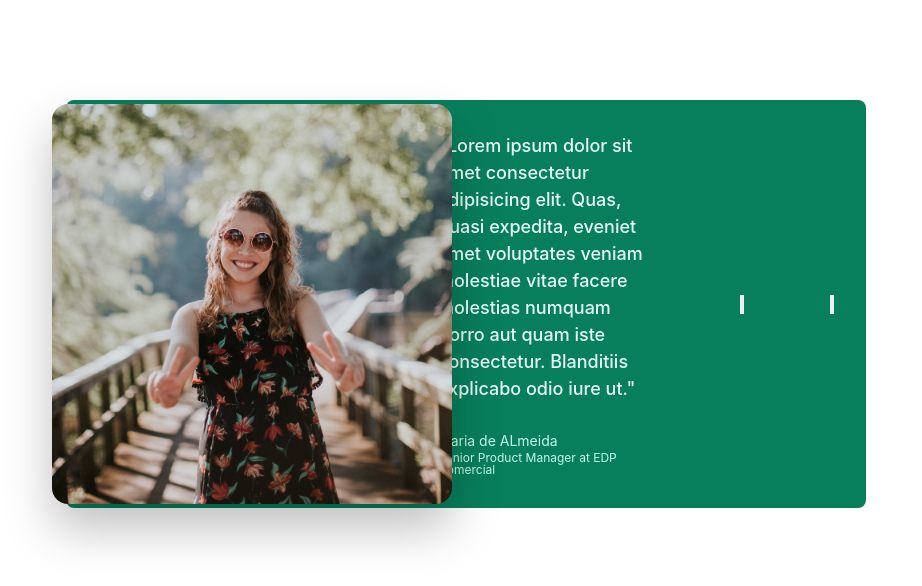
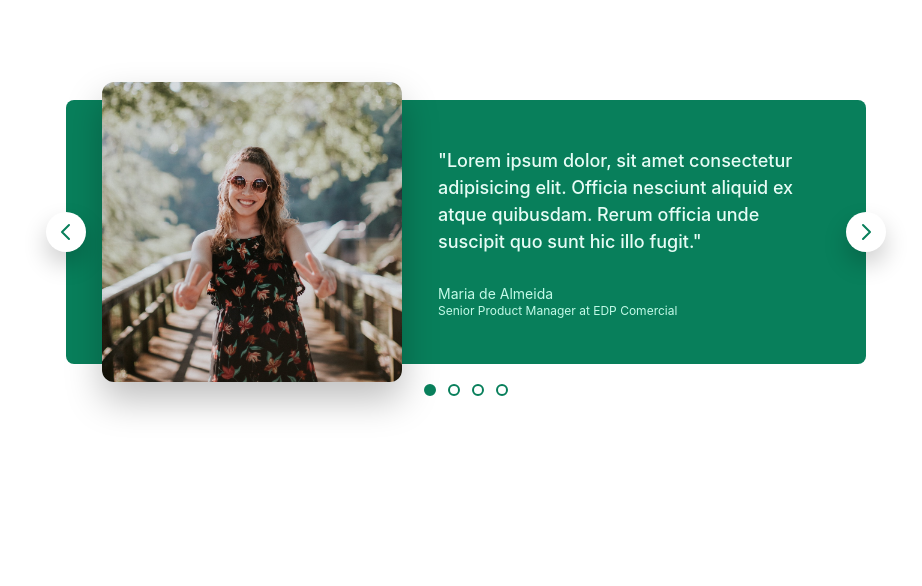
Before and after one commit to fatlindshehu/css-projects, a plain HTML site: page carousel/index.html in a window 1280 px wide. Shown: the whole page, without its empty margins (174-1096 px from the left). Drawn offline with Linux system fonts and the light colour scheme.

Commit message:
Building Carousel p2

```diff
--- a/carousel/index.html
+++ b/carousel/index.html
@@ -9,50 +9,55 @@
   </head>
   <body>
     <div class="carousel">
-      <img src="/maria.jpg" alt="Maria" />
+      <img src="maria.jpg" alt="Maria de Almeida" />
       <blockquote class="testimonial">
         <p class="testimonial-text">
-          "Lorem ipsum dolor sit amet consectetur adipisicing elit. Quas, quasi
-          expedita, eveniet amet voluptates veniam molestiae vitae facere
-          molestias numquam porro aut quam iste consectetur. Blanditiis
-          explicabo odio iure ut."
+          "Lorem ipsum dolor, sit amet consectetur adipisicing elit. Officia
+          nesciunt aliquid ex atque quibusdam. Rerum officia unde suscipit quo
+          sunt hic illo fugit."
         </p>
-        <p class="testimonial-author">Maria de ALmeida</p>
+        <p class="testimonial-author">Maria de Almeida</p>
         <p class="testimonial-job">Senior Product Manager at EDP Comercial</p>
       </blockquote>
-      <button class="btn">
+
+      <button class="btn btn--left">
         <svg
           xmlns="http://www.w3.org/2000/svg"
-          class="h-6 w-6"
+          class="btn-icon"
           fill="none"
           viewBox="0 0 24 24"
           stroke="currentColor"
-          stroke-width="2"
         >
           <path
             stroke-linecap="round"
             stroke-linejoin="round"
+            stroke-width="2"
             d="M15 19l-7-7 7-7"
           />
         </svg>
       </button>
-
-      <button class="btn">
+      <button class="btn btn--right">
         <svg
           xmlns="http://www.w3.org/2000/svg"
-          class="h-6 w-6"
+          class="btn-icon"
           fill="none"
           viewBox="0 0 24 24"
           stroke="currentColor"
-          stroke-width="2"
         >
           <path
             stroke-linecap="round"
             stroke-linejoin="round"
+            stroke-width="2"
             d="M9 5l7 7-7 7"
           />
         </svg>
       </button>
+      <div class="dots">
+        <button class="dot dot--fill">&nbsp;</button>
+        <button class="dot">&nbsp;</button>
+        <button class="dot">&nbsp;</button>
+        <button class="dot">&nbsp;</button>
+      </div>
     </div>
   </body>
 </html>
--- a/carousel/style.css
+++ b/carousel/style.css
@@ -20,13 +20,19 @@ body {
   color: #343a40;
   line-height: 1;
 }
+
 .carousel {
   width: 800px;
+  margin: 100px auto;
   background-color: #087f5b;
-  padding: 32px;
-  padding-left: 86px;
-  margin: 100px auto;
+  /* padding: 32px; */
+  /* padding-left: 86px; */
+  /* padding-right: 48px; */
+  padding: 32px 48px 32px 86px;
+
   border-radius: 8px;
+  position: relative;
+
   display: flex;
   align-items: center;
   gap: 86px;
@@ -35,7 +41,7 @@ body {
 img {
   height: 200px;
   border-radius: 8px;
-  transform: scale(2);
+  transform: scale(1.5);
   box-shadow: 0 12px 24px rgba(0, 0, 0, 0.25);
 }
 
@@ -46,12 +52,74 @@ img {
   margin-bottom: 32px;
   color: #e6fcf5;
 }
+
 .testimonial-author {
   font-size: 14px;
   margin-bottom: 4px;
   color: #c3fae8;
 }
+
 .testimonial-job {
   font-size: 12px;
   color: #c3fae8;
 }
+
+/* CONTROLS */
+.btn {
+  background-color: #fff;
+  border: none;
+  height: 40px;
+  width: 40px;
+  border-radius: 50%;
+  position: absolute;
+  box-shadow: 0 12px 24px rgba(0, 0, 0, 0.2);
+  cursor: pointer;
+
+  display: flex;
+  align-items: center;
+  justify-content: center;
+}
+
+.btn--left {
+  /* In relation to PARENTE ELEMENT */
+  left: 0;
+  top: 50%;
+
+  /* In relation to ELEMENT ITSELF */
+  transform: translate(-50%, -50%);
+}
+
+.btn--right {
+  right: 0;
+  top: 50%;
+
+  transform: translate(50%, -50%);
+}
+
+.btn-icon {
+  height: 24px;
+  width: 24px;
+  stroke: #087f5b;
+}
+.dots {
+  position: absolute;
+  left: 50%;
+  bottom: 0;
+  transform: translate(-50%, 32px);
+
+  display: flex;
+  gap: 12px;
+}
+
+.dot {
+  height: 12px;
+  width: 12px;
+  background-color: #fff;
+  border: 2px solid #087f5b;
+  border-radius: 50%;
+  cursor: pointer;
+}
+
+.dot--fill {
+  background-color: #087f5b;
+}
```
